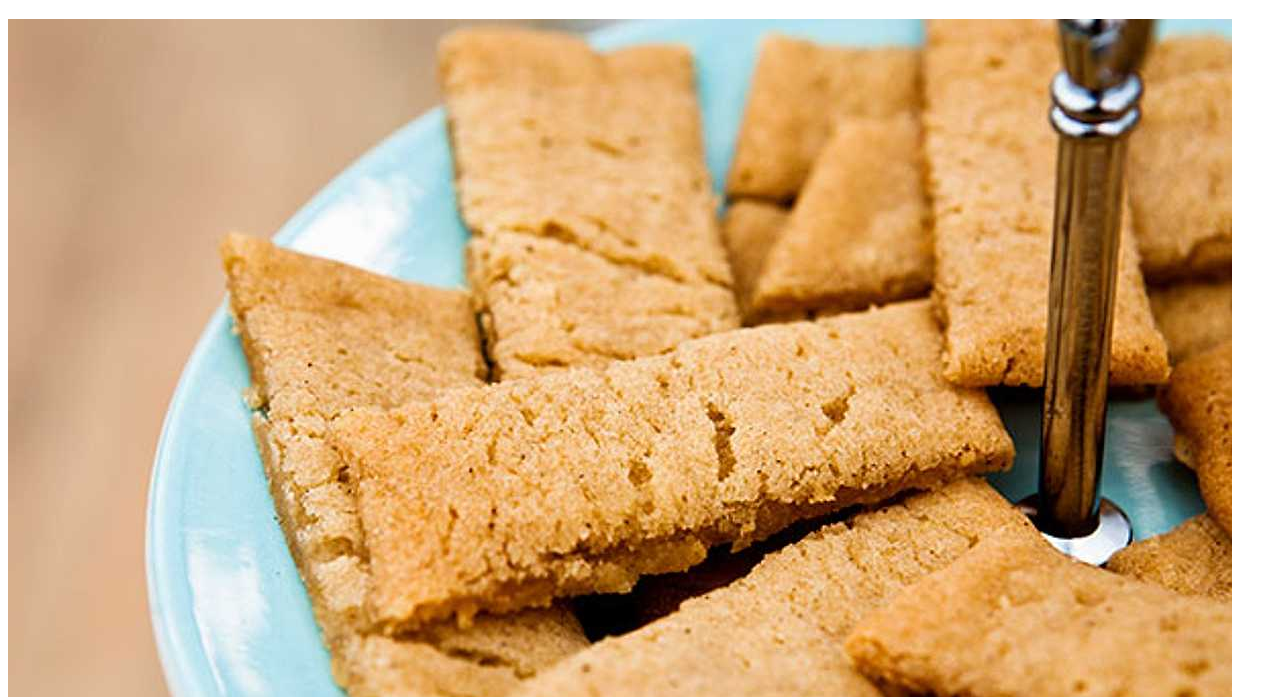
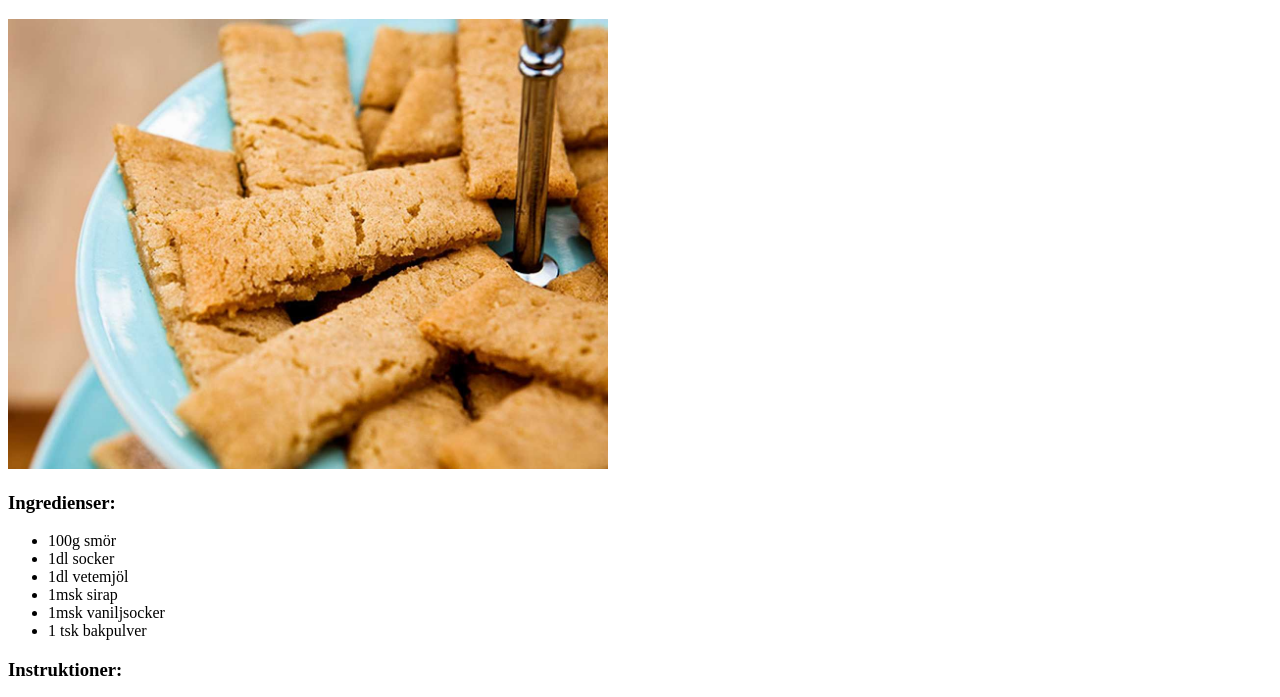
Before and after one commit to hampusz/odin-recipes, a plain HTML site: page recipes/kolakakor.html in a window 1280 px wide. Shown: the part 61-758 px from the top of the page. Drawn offline with Linux system fonts and the light colour scheme.

Commit message:
Fix typo and img size

```diff
--- a/recipes/kolakakor.html
+++ b/recipes/kolakakor.html
@@ -7,7 +7,7 @@
 </head>
 <body>
     <h1>Smarriga kolakakor!</h1>
-    <img src="../pictures/kolakakor.jpg" alt="kolakakor">
+    <img src="../pictures/kolakakor.jpg" alt="kolakakor" height="450" width="600">
     <p> <h3>Ingredienser:</h3></p>
     <ul>
         <li>100g smör</li>
@@ -15,7 +15,7 @@
         <li>1dl vetemjöl</li>
         <li>1msk sirap</li>
         <li>1msk vaniljsocker</li>
-        <li>tsk bakpulver</li>
+        <li>1 tsk bakpulver</li>
     </ul>
 
     <p><h3>Instruktioner:</h3></p>
```
